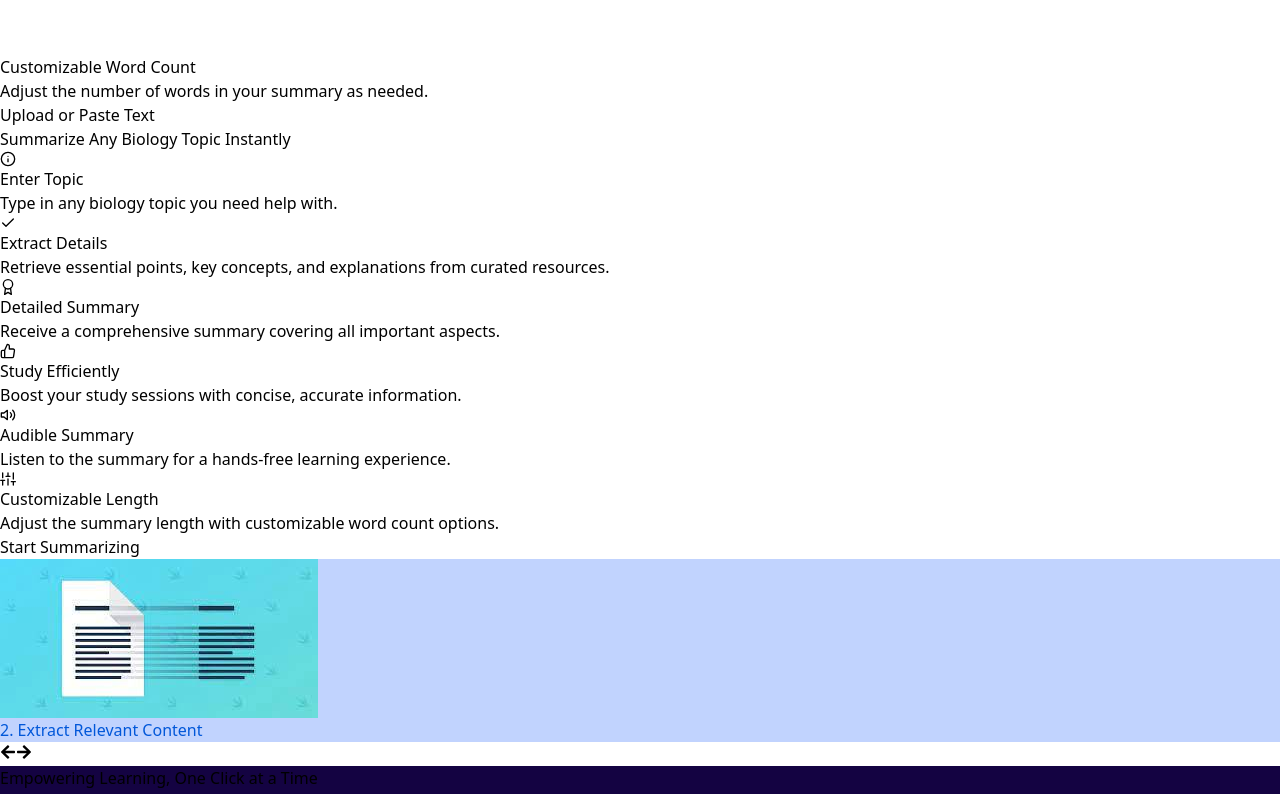
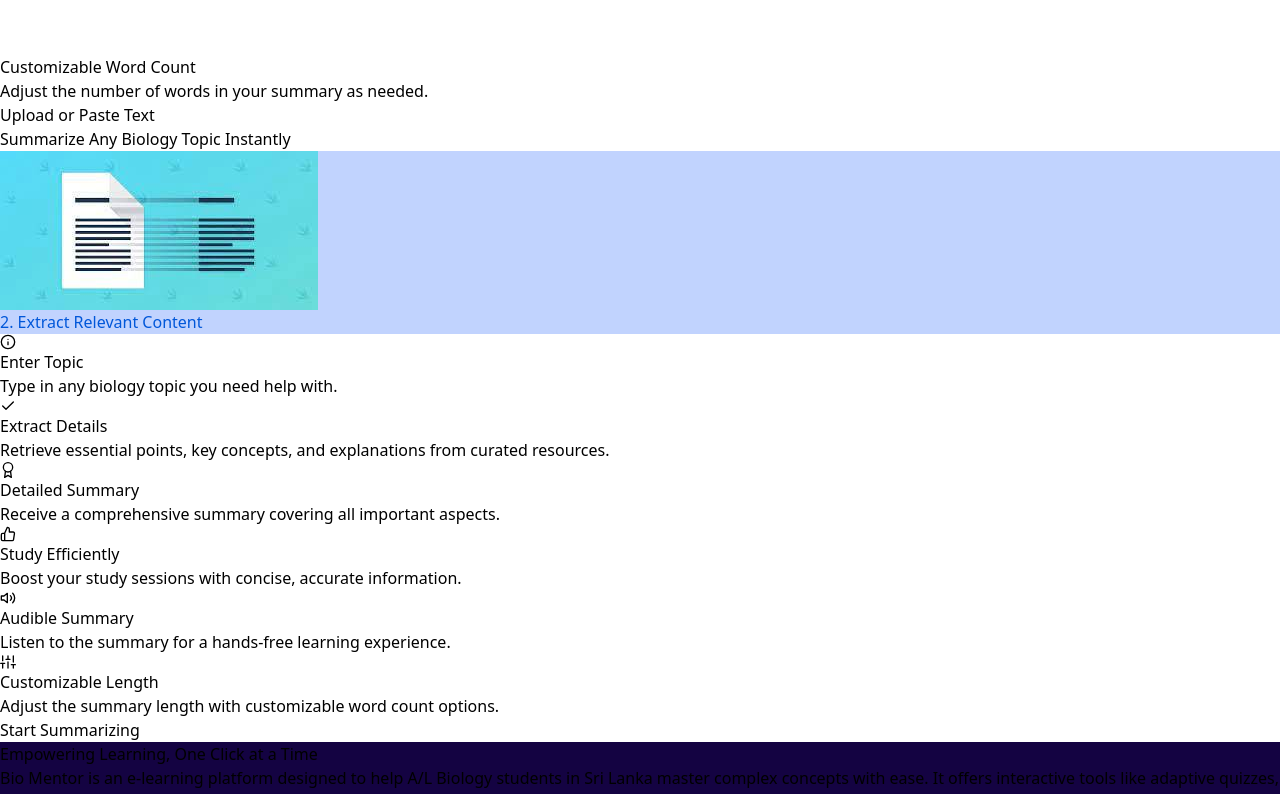
Before and after one commit to Sujitha1221/BioMentor-Personalized-E-Learning-Platform, a React (Vite) app in the folder Front-End/: page /summarize in a window 1280 px wide. Shown: the part 9920-10714 px from the top of the page. Built offline with nearby package versions, Linux system fonts and the light colour scheme.

Commit message:
Removed arrows in slider

```diff
--- a/Front-End/src/components/Summarization/TopicSummary.jsx
+++ b/Front-End/src/components/Summarization/TopicSummary.jsx
@@ -1,6 +1,5 @@
 import React, { useState, useEffect } from "react";
 import { motion, AnimatePresence } from "framer-motion";
-import { FaArrowLeft, FaArrowRight } from "react-icons/fa";
 import {
   FiInfo,
   FiCheck,
@@ -97,42 +96,16 @@ const TopicSummary = () => {
   }, []);
 
   return (
-    <section className="relative flex flex-col gap-8 bg-gray-100 sm:flex-row sm:gap-x-16 items-center justify-between px-6 sm:px-20 py-16 max-w-7xl mx-auto">
-      {/* Left Section - Heading, Feature Items & Button */}
-      <div className="w-full sm:w-1/2 flex flex-col items-center sm:items-start text-center sm:text-left">
-        <h2 className="text-3xl font-bold text-[#140342]">
+    <section className="relative bg-gray-100 px-6 sm:px-20 py-16 max-w-7xl mx-auto">
+      {/* Topic Heading Always on Top */}
+      <h2 className="text-3xl font-bold text-[#140342] text-center sm:text-left">
         Summarize Any Biology Topic Instantly
       </h2>
-        {/* Two-column grid for features */}
-        <div className="mt-4 grid grid-cols-2 gap-4">
-          {features.map((feature, index) => (
-            <FeatureItem
-              key={index}
-              icon={feature.icon}
-              label={feature.label}
-              desc={feature.desc}
-            />
-          ))}
-        </div>
-        <motion.div
-          className="mt-6"
-          initial={{ opacity: 0, scale: 0.9 }}
-          animate={{ opacity: 1, scale: 1 }}
-          transition={{ duration: 0.5, delay: 0.2 }}
-        >
-          <motion.button
-            onClick={() => setIsModalOpen(true)}
-            className="px-6 py-3 border-2 border-[#140342] text-[#140342] font-semibold rounded-lg hover:bg-[#140342] hover:text-white hover:rounded-2xl hover:shadow-lg transition-all duration-300 group"
-            whileHover={{ scale: 1.05 }}
-            whileTap={{ scale: 0.95 }}
-          >
-            Start Summarizing
-          </motion.button>
-        </motion.div>
-      </div>
 
-      {/* Right Section - Slideshow */}
-      <div className="relative w-full sm:w-1/2 flex justify-center sm:justify-end items-center mt-10 sm:mt-0">
+      {/* Two-Column Container */}
+      <div className="mt-8 flex flex-col sm:flex-row sm:gap-x-16 items-center justify-between">
+        {/* Slider: On mobile, this comes immediately under the heading with extra bottom margin */}
+        <div className="order-1 sm:order-2 w-full sm:w-1/2 flex justify-center items-center mt-6 mb-6 sm:mt-0 sm:mb-0">
           <div className="relative w-[400px] sm:w-[500px] h-auto">
             <AnimatePresence mode="wait">
               <motion.div
@@ -157,27 +130,7 @@ const TopicSummary = () => {
                 </p>
               </motion.div>
             </AnimatePresence>
-          {/* Navigation Buttons */}
-          <div className="absolute top-1/2 left-0 -translate-y-1/2 flex justify-between w-full px-4">
-            <button
-              onClick={() =>
-                setCurrentSlide((prev) =>
-                  prev === 0 ? slides.length - 1 : prev - 1
-                )
-              }
-              className="p-3 bg-white rounded-full shadow-lg text-gray-700 hover:bg-gray-200 transition"
-            >
-              <FaArrowLeft />
-            </button>
-            <button
-              onClick={() =>
-                setCurrentSlide((prev) => (prev + 1) % slides.length)
-              }
-              className="p-3 bg-white rounded-full shadow-lg text-gray-700 hover:bg-gray-200 transition"
-            >
-              <FaArrowRight />
-            </button>
-          </div>
+
             {/* Dots Indicator */}
             <div className="flex justify-center mt-3 space-x-2">
               {slides.map((_, index) => (
@@ -191,6 +144,39 @@ const TopicSummary = () => {
             </div>
           </div>
         </div>
+
+        {/* Text Section: On mobile, this comes below the slider */}
+        <div className="order-2 sm:order-1 w-full sm:w-1/2 flex flex-col items-center sm:items-start text-center sm:text-left">
+          {/* Two-column grid for features */}
+          <div className="mt-4 grid grid-cols-2 gap-4">
+            {features.map((feature, index) => (
+              <FeatureItem
+                key={index}
+                icon={feature.icon}
+                label={feature.label}
+                desc={feature.desc}
+              />
+            ))}
+          </div>
+          {/* Centered Start Summarizing Button */}
+          <motion.div
+            className="mt-6 flex justify-center w-full"
+            initial={{ opacity: 0, scale: 0.9 }}
+            animate={{ opacity: 1, scale: 1 }}
+            transition={{ duration: 0.5, delay: 0.2 }}
+          >
+            <motion.button
+              onClick={() => setIsModalOpen(true)}
+              className="px-6 py-3 border-2 border-[#140342] text-[#140342] font-semibold rounded-lg hover:bg-[#140342] hover:text-white hover:rounded-2xl hover:shadow-lg transition-all duration-300 group"
+              whileHover={{ scale: 1.05 }}
+              whileTap={{ scale: 0.95 }}
+            >
+              Start Summarizing
+            </motion.button>
+          </motion.div>
+        </div>
+      </div>
+
       {/* Topic Summary Modal */}
       <TopicSummaryModal
         isOpen={isModalOpen}
```
Lines whose indentation alone changed are shown as unchanged.
